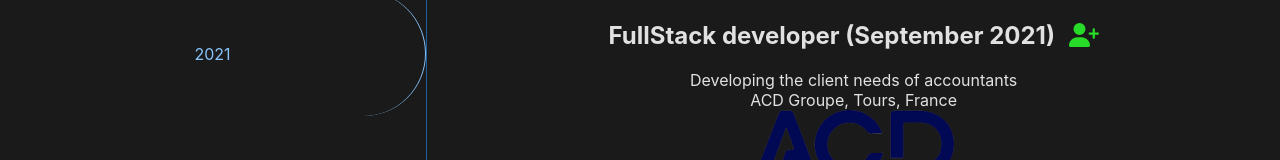
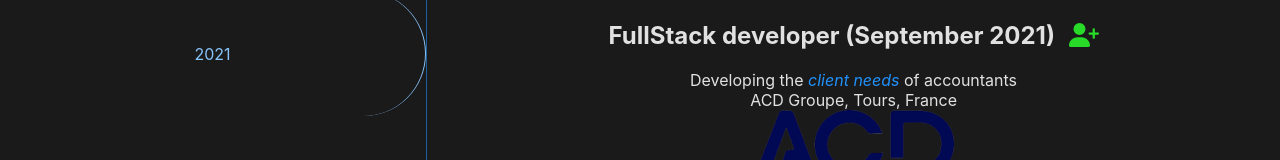
Before and after one commit to Clemix37/Portfolio, a React (Vite) app: page / in a window 1280 px wide. Both pictures are taken after a click on the element "2021". Shown: the part 1843-2003 px from the top of the page. Built offline with nearby package versions, Linux system fonts and the light colour scheme.

Commit message:
Emphasized client needs

```diff
--- a/src/About/Experiences/Experience2021.tsx
+++ b/src/About/Experiences/Experience2021.tsx
@@ -38,7 +38,7 @@ export function Experience2021(){
                 </h2>
             </div>
             <div className="ligne">
-                <span>Developing the client needs of accountants</span>
+                <span>Developing the <em>client needs</em> of accountants</span>
             </div>
             <div className="ligne">
                 <span>ACD Groupe, Tours, France</span>
```
